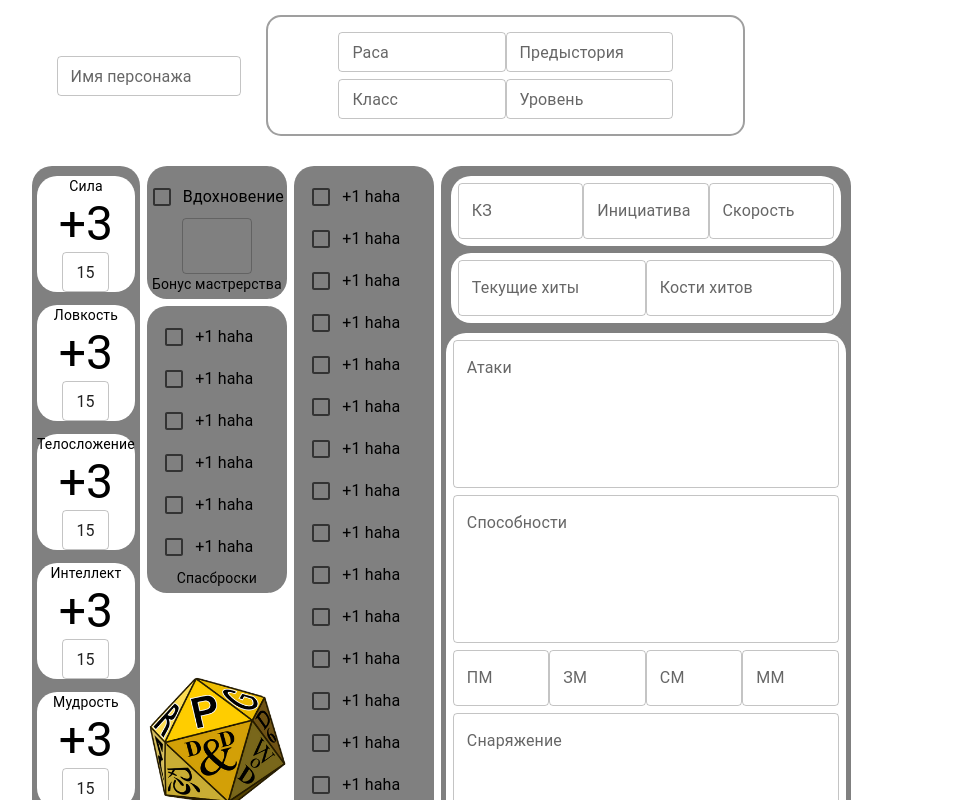
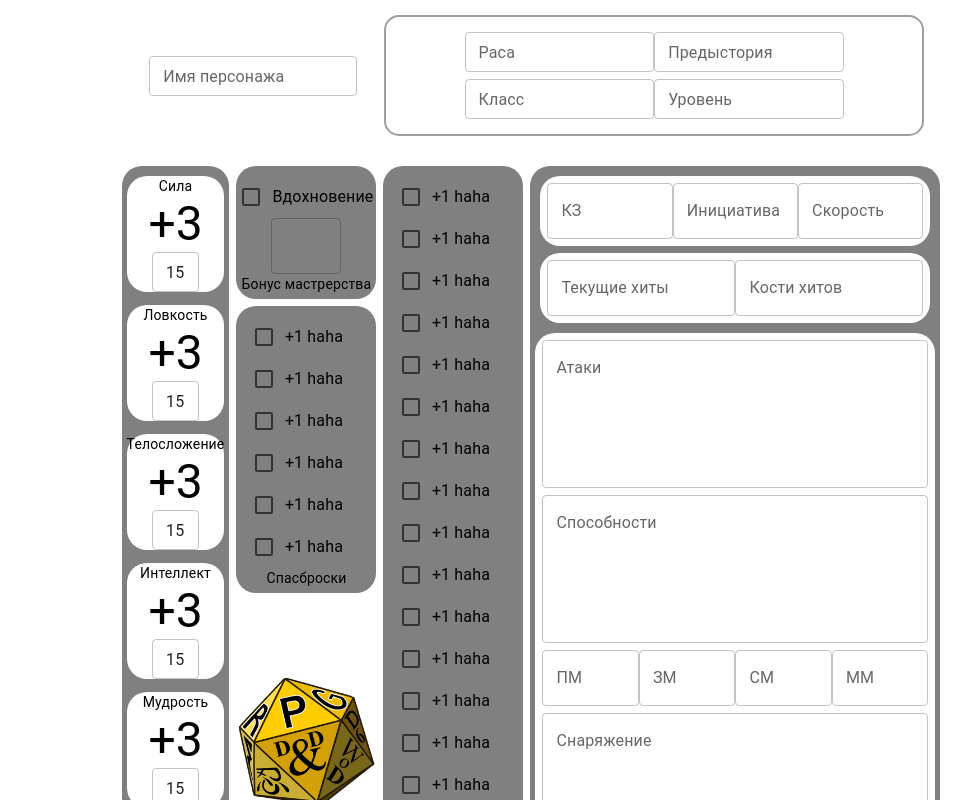
Before and after one commit to 4rutemu/dungeon, a Next.js app: page /newCharacter in a window 1280 px wide. Shown: the top 800 px of the page, without its empty margins (239-1210 px from the left). Built offline with nearby package versions, Linux system fonts and the light colour scheme.

Commit message:
refactor

```diff
--- a/package.json
+++ b/package.json
@@ -17,7 +17,8 @@
     "next": "14.2.2",
     "react": "^18",
     "react-dom": "^18",
-    "react-hook-form": "^7.51.3"
+    "react-hook-form": "^7.51.3",
+    "webpack": "^5.91.0"
   },
   "devDependencies": {
     "@types/node": "^20",
--- a/src/app/collection/page.tsx
+++ b/src/app/collection/page.tsx
@@ -1,6 +1,6 @@
 'use client'
 
-import { Box, Card, CardContent, Grid, Typography } from "@mui/material";
+import { Box } from "@mui/material";
 import { createTheme, ThemeProvider } from '@mui/material/styles';
 import { FunctionComponent } from "react";
 import CollectionCard from "../../components/CollectionCard";
--- a/src/components/CharacterList.tsx
+++ b/src/components/CharacterList.tsx
@@ -1,6 +1,5 @@
 'use client'
 
-import { Image } from "@mui/icons-material";
 import { Box, Checkbox, FormControlLabel, TextField, Typography } from "@mui/material";
 import { FunctionComponent, useState } from "react";
 
@@ -99,12 +98,14 @@ const HealthCard: FunctionComponent<HealthCardProps> = () => {
 }
 
 const CharacterList: FunctionComponent<CharacterListProps> = () => {
-    return ( <Box padding={"0 20%"}>
-    {/* Шапка листа перса */}
+    return (
+    <Box margin={"0 27%"}>
+        {/* Шапка листа перса */}
         <Box
             display={"flex"}
             justifyContent={"space-evenly"}
             padding={"15px"}
+            width={"860px"}
         >
             <Box
                 display={"flex"}
```
Also changed, not shown: 1 other file (tests, documents, lock files or other folders).
